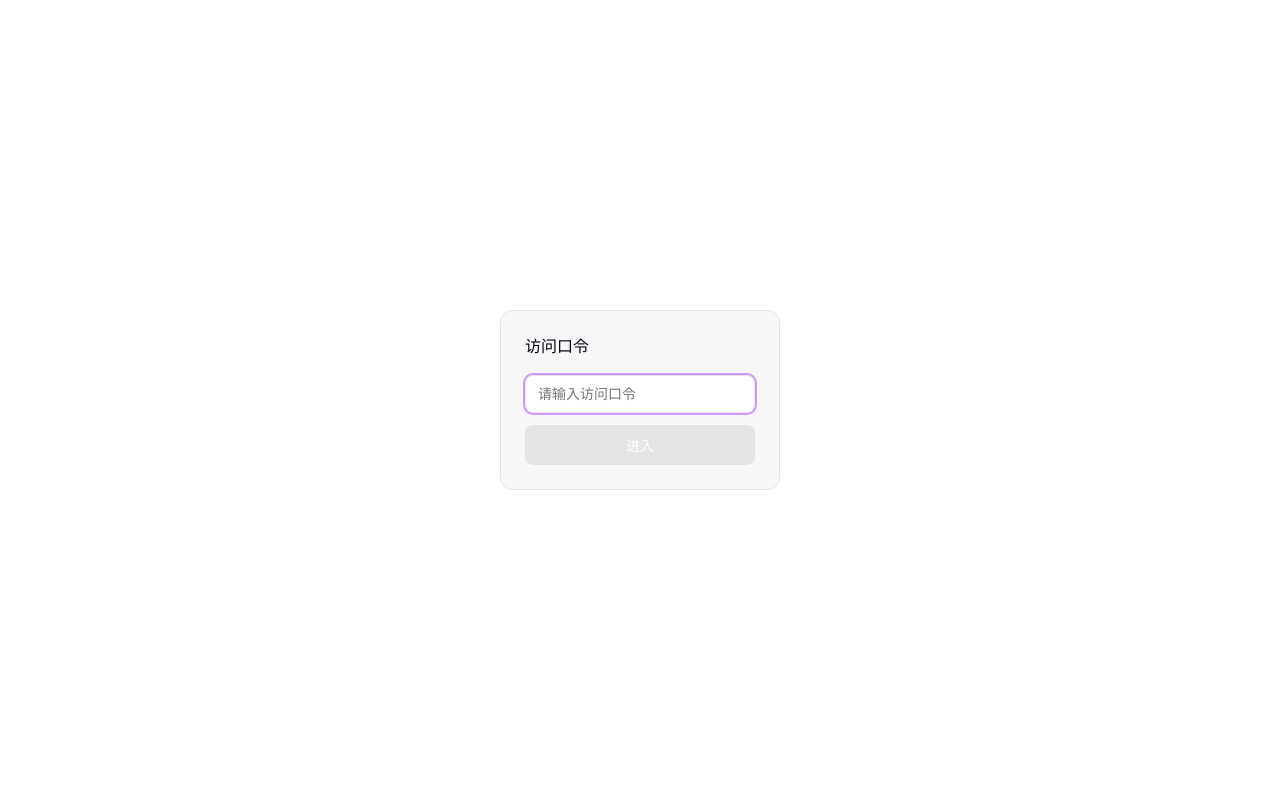
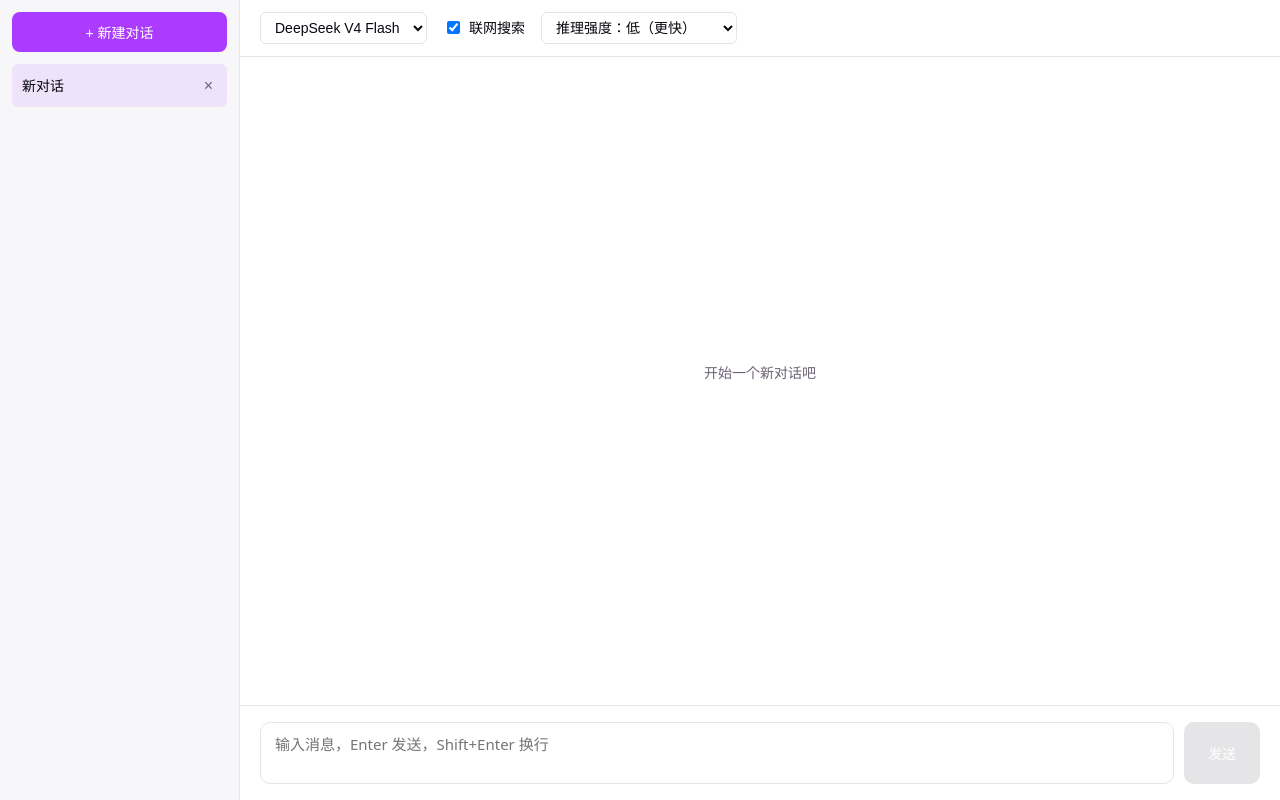
Before and after one commit to wangyu5282-creator/deepseek-test, a React (Vite) app in the folder web/: page / in a window 1280 px wide. Built offline with nearby package versions, Linux system fonts and the light colour scheme.

Commit message:
Remove password authentication from frontend
Co-Authored-By: Claude Sonnet 5 <noreply@anthropic.com>

```diff
--- a/web/src/App.jsx
+++ b/web/src/App.jsx
@@ -3,7 +3,6 @@ import './App.css';
 import { loadConversations, saveConversations, createConversation } from './storage';
 
 const API_BASE = import.meta.env.VITE_API_BASE || 'http://localhost:3001';
-const PASSWORD_STORAGE_KEY = 'deepseek-chat-password';
 const MODELS = [
   { id: 'deepseek-v4-flash', label: 'DeepSeek V4 Flash' },
   { id: 'deepseek-v4-pro', label: 'DeepSeek V4 Pro' },
@@ -15,12 +14,6 @@ const EFFORTS = [
 ];
 
 function App() {
-  const [password, setPassword] = useState(() => sessionStorage.getItem(PASSWORD_STORAGE_KEY) || '');
-  const [unlocked, setUnlocked] = useState(false);
-  const [loginInput, setLoginInput] = useState('');
-  const [loginError, setLoginError] = useState('');
-  const [loggingIn, setLoggingIn] = useState(false);
-
   const [conversations, setConversations] = useState(() => {
     const loaded = loadConversations();
     return loaded.length ? loaded : [createConversation()];
@@ -37,18 +30,6 @@ function App() {
   const active = conversations.find((c) => c.id === activeId) || conversations[0];
 
   useEffect(() => {
-    if (!password) return;
-    verifyPassword(password).then((ok) => {
-      if (ok) {
-        setUnlocked(true);
-      } else {
-        sessionStorage.removeItem(PASSWORD_STORAGE_KEY);
-        setPassword('');
-      }
-    });
-  }, [password]);
-
-  useEffect(() => {
     saveConversations(conversations);
   }, [conversations]);
 
@@ -60,36 +41,6 @@ function App() {
     setConversations((prev) =>
       prev.map((c) => (c.id === activeId ? updater(c) : c))
     );
-  }
-
-  async function verifyPassword(pwd) {
-    try {
-      const res = await fetch(`${API_BASE}/api/login`, {
-        method: 'POST',
-        headers: { 'Content-Type': 'application/json' },
-        body: JSON.stringify({ password: pwd }),
-      });
-      if (!res.ok) return false;
-      const data = await res.json();
-      return !!data.ok;
-    } catch {
-      return false;
-    }
-  }
-
-  async function handleLogin(e) {
-    e.preventDefault();
-    setLoggingIn(true);
-    setLoginError('');
-    const ok = await verifyPassword(loginInput);
-    setLoggingIn(false);
-    if (ok) {
-      sessionStorage.setItem(PASSWORD_STORAGE_KEY, loginInput);
-      setPassword(loginInput);
-      setUnlocked(true);
-    } else {
-      setLoginError('口令错误，请重新输入');
-    }
   }
 
   function handleNewConversation() {
@@ -170,7 +121,6 @@ function App() {
         method: 'POST',
         headers: {
           'Content-Type': 'application/json',
-          ...(password ? { 'X-Access-Password': password } : {}),
         },
         body: JSON.stringify({
           messages: requestMessages,
@@ -180,13 +130,6 @@ function App() {
         }),
         signal: controller.signal,
       });
-
-      if (response.status === 401) {
-        sessionStorage.removeItem(PASSWORD_STORAGE_KEY);
-        setPassword('');
-        setUnlocked(false);
-        throw new Error('登录已失效，请重新输入口令');
-      }
 
       if (!response.ok || !response.body) {
         throw new Error(`请求失败: ${response.status}`);
@@ -286,27 +229,6 @@ function App() {
       e.preventDefault();
       handleSend();
     }
-  }
-
-  if (!unlocked) {
-    return (
-      <div className="login-screen">
-        <form className="login-box" onSubmit={handleLogin}>
-          <h1>访问口令</h1>
-          <input
-            type="password"
-            value={loginInput}
-            onChange={(e) => setLoginInput(e.target.value)}
-            placeholder="请输入访问口令"
-            autoFocus
-          />
-          {loginError && <div className="login-error">{loginError}</div>}
-          <button type="submit" disabled={loggingIn || !loginInput.trim()}>
-            {loggingIn ? '验证中…' : '进入'}
-          </button>
-        </form>
-      </div>
-    );
   }
 
   return (
```
